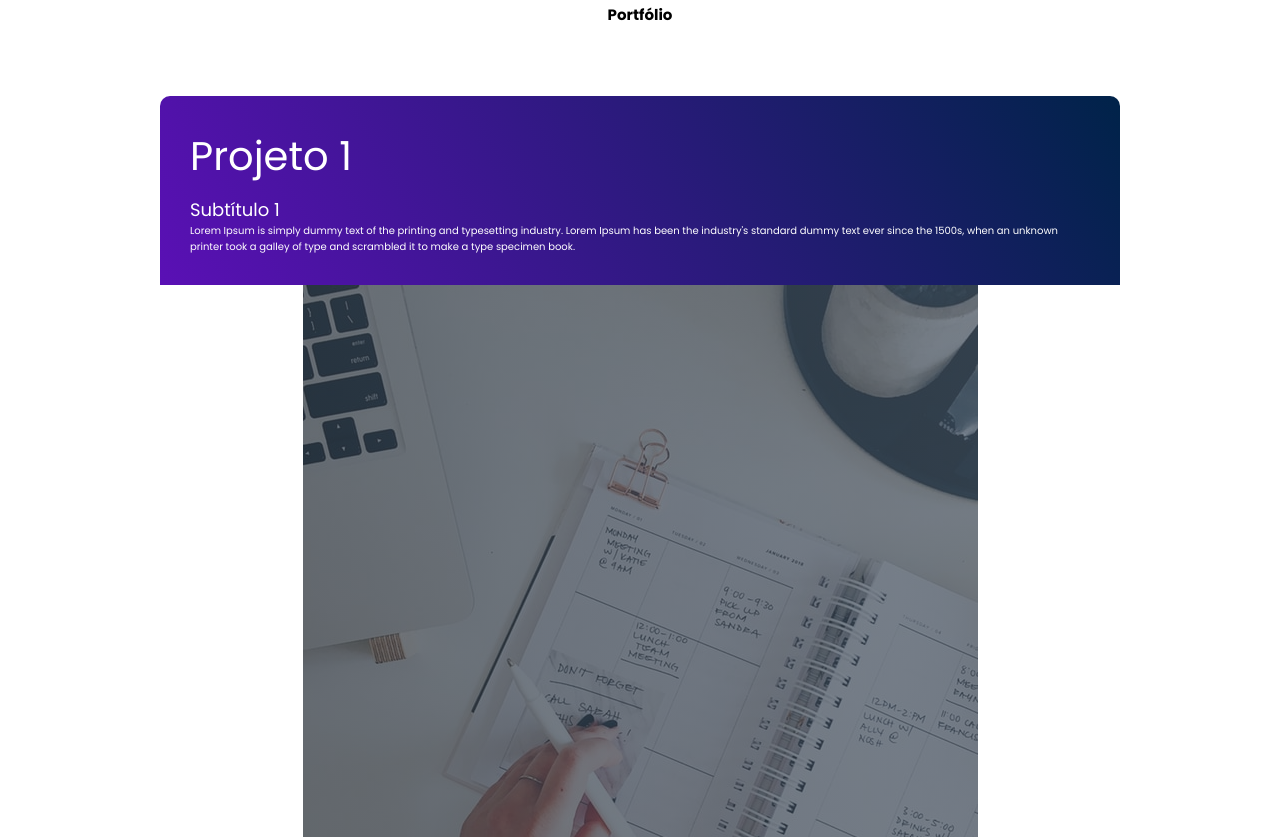
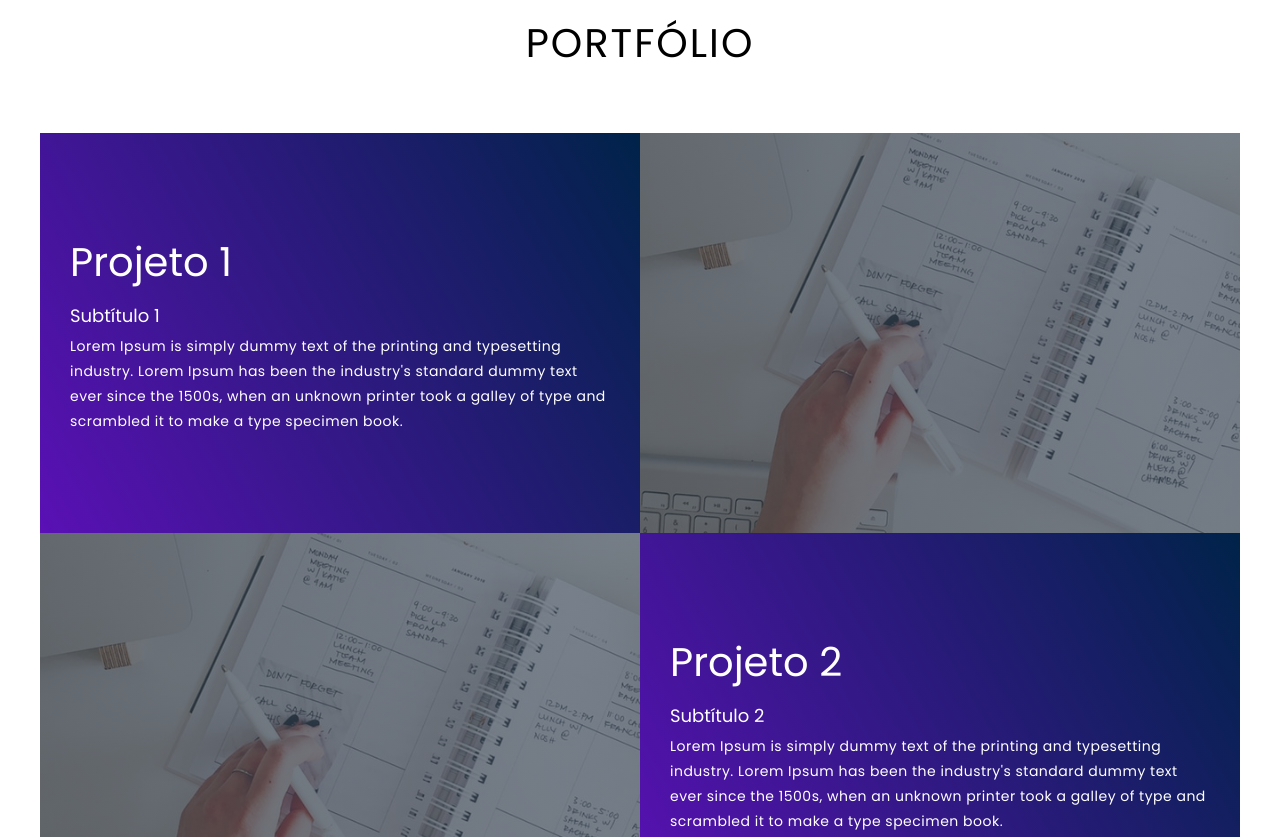
Before and after one commit to thaisohashi/tech-academy-portfolio, a plain HTML site: page index.html in a window 1280 px wide. Shown: the part 897-1734 px from the top of the page. Drawn offline with Linux system fonts and the light colour scheme.

Commit message:
add media queries

```diff
--- a/index.html
+++ b/index.html
@@ -5,7 +5,7 @@
     <meta http-equiv="X-UA-Compatible" content="IE=edge" />
     <meta name="viewport" content="width=device-width, initial-scale=1.0" />
     <link rel="stylesheet" href="style.css" />
-    <title>Portfólio | Projeto Módulo 04</title>
+    <title>Portfólio | Live Coding Módulo 04</title>
   </head>
   <body>
     <section id="presentation">
@@ -14,7 +14,7 @@
           <h1>Olá,<span></span></h1>
           <h1>meu nome é<span></span></h1>
           <h1>Thaís<span></span></h1>
-          <a href="#" type="button" class="cta">Portfólio</a>
+          <a href="#portfolio" type="button" class="cta">Portfólio</a>
         </div>
       </div>
     </section>
--- a/style.css
+++ b/style.css
@@ -16,12 +16,36 @@ a {
   text-decoration: none;
 }
 
+img {
+  height: 100%;
+  width: 100%;
+  object-fit: cover;
+}
+
+p {
+  font-size: 1.4rem;
+  margin-top: 5px;
+  line-height: 2.5rem;
+  font-weight: 200;
+  letter-spacing: 0.05rem;
+}
+
 .container {
   min-height: 100vh;
   width: 100%;
   display: flex;
   align-items: center;
   justify-content: center;
+}
+
+.section-title {
+  font-size: 4rem;
+  font-weight: 500;
+  color: black;
+  margin: 10px;
+  text-transform: uppercase;
+  letter-spacing: 0.2rem;
+  text-align: center;
 }
 
 /* Seção de apresentação */
@@ -217,3 +241,27 @@ a {
     left: 100%;
   }
 }
+
+/* Media Query */
+
+@media only screen and (min-width: 768px) {
+  #portfolio .project-item {
+    flex-direction: row;
+    height: 400px;
+    margin: 0;
+    width: 100%;
+    border-radius: 0;
+  }
+
+  #portfolio .project-item:nth-child(even) {
+    flex-direction: row-reverse;
+  }
+
+  #portfolio .all-projects .project-info {
+    height: 100%;
+  }
+
+  #portfolio .all-projects .project-img {
+    height: 100%;
+  }
+}
```
